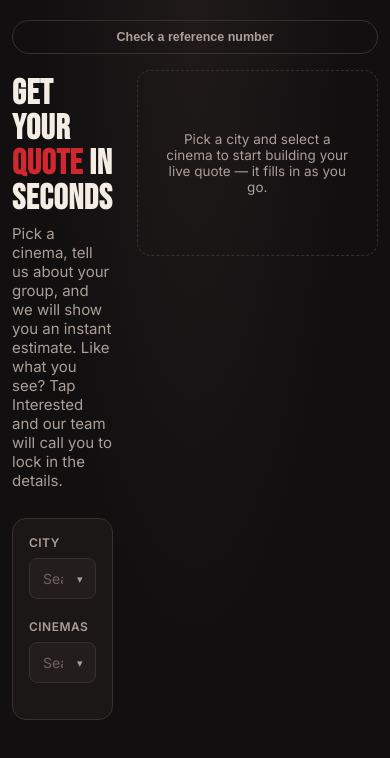
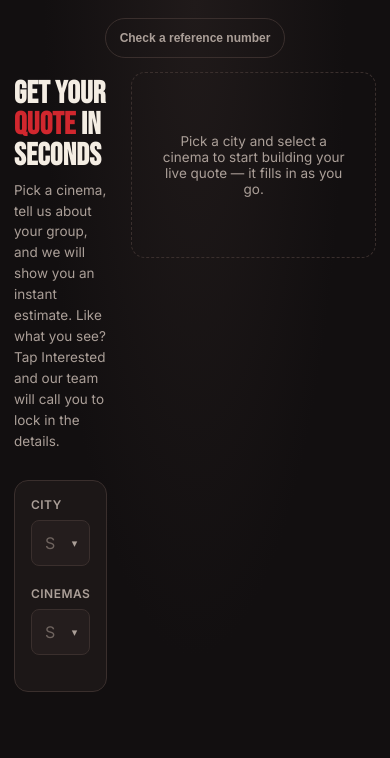
Before and after one commit to Infamoustiger0609/PVRINOX-BULK-BOOKING-RATE-CARD, a React (Vite) app: page / in a window 390 px wide. Shown: the top 758 px of the page. Built offline with nearby package versions, Linux system fonts and the light colour scheme.

Commit message:
phone responsiveness

```diff
--- a/src/App.jsx
+++ b/src/App.jsx
@@ -443,7 +443,7 @@ export default function App() {
           color: var(--ink);
         }
         .pb-title span { color: var(--red); }
-        .pb-subtitle { color: var(--ink-muted); font-size: 15px; margin: 0; max-width: 560px; }
+        .pb-subtitle { color: var(--ink-muted); font-size: 15px; line-height: 1.55; margin: 0; max-width: 560px; }
 
         .pb-top-bar {
           display: flex;
@@ -527,7 +527,7 @@ export default function App() {
           align-items: start;
         }
         .pb-grid-left { grid-column: 1; }
-        @media (max-width: 760px) {
+        @media (max-width: 860px) {
           .pb-grid { grid-template-columns: 1fr; }
           .pb-grid-left { grid-column: 1; }
         }
@@ -943,25 +943,39 @@ export default function App() {
           border-radius: 14px;
         }
 
-        @media (max-width: 760px) {
+        @media (max-width: 860px) {
           .pb-stub-wrap { position: static; top: auto; }
         }
 
         @media (max-width: 480px) {
-          .pb-page { padding: 20px 12px 40px; }
+          .pb-page { padding: 18px 14px 40px; }
           .pb-card { padding: 16px; }
-          .pb-title { font-size: clamp(30px, 9vw, 40px); }
+
+          .pb-top-bar { justify-content: center; margin-bottom: 14px; }
+          .pb-lookup-trigger { width: auto; padding: 8px 14px; font-size: 12px; min-height: 40px; }
+
+          .pb-title { font-size: clamp(26px, 8vw, 34px); letter-spacing: 0.01em; }
+          .pb-subtitle { font-size: 13.5px; max-width: 100%; }
+
+          .pb-input, .pb-select { font-size: 16px; padding: 12px 13px; }
+          .pb-combobox input.pb-input { padding-right: 34px; }
+          .pb-cinema-card-name, .pb-stub-row-value { overflow-wrap: break-word; word-break: break-word; }
+
           .pb-btn, .pb-stepper button, .pb-btn-reset, .pb-select-trigger {
             min-height: 44px;
           }
+          .pb-stepper button { width: 44px; }
           .pb-pill {
             min-height: 40px;
             padding: 10px 14px;
           }
           .pb-combo { min-height: 44px; }
           .pb-suggestion { min-height: 44px; display: flex; align-items: center; }
-          .pb-chip-remove, .pb-cinema-remove { min-height: 32px; }
+          .pb-chip { padding: 7px 8px 7px 14px; font-size: 13px; }
+          .pb-chip-remove { min-height: 36px; min-width: 28px; font-size: 15px; }
+          .pb-cinema-remove { min-height: 36px; }
           .pb-two-col { grid-template-columns: 1fr; }
+          .pb-stub-admit { font-size: 26px; }
           .pb-stub-top, .pb-stub-rows, .pb-stub-total, .pb-actions, .pb-barcode,
           .pb-contact-note, .pb-error, .pb-tentative-note {
             padding-left: 16px;
@@ -970,7 +984,6 @@ export default function App() {
           .pb-actions { flex-direction: column; }
           .pb-modal { padding: 16px; max-height: 90vh; }
           .pb-modal-backdrop { padding: 12px; }
-          .pb-lookup-trigger { width: 100%; text-align: center; }
         }
       `}</style>
 
@@ -1000,11 +1013,7 @@ export default function App() {
                   <input
                     type="text"
                     className="pb-input"
-                    placeholder={
-                      selectedCities.length === 0
-                        ? 'Search or select cities...'
-                        : selectedCities.length + ' selected — type to add more'
-                    }
+                    placeholder={selectedCities.length === 0 ? 'Search cities...' : selectedCities.length + ' selected'}
                     value={cityQuery}
                     onChange={(e) => {
                       setCityQuery(e.target.value);
@@ -1087,9 +1096,7 @@ export default function App() {
                     type="text"
                     className="pb-input"
                     placeholder={
-                      selectedCinemaNames.length === 0
-                        ? 'Search or select cinemas...'
-                        : selectedCinemaNames.length + ' selected — type to add more'
+                      selectedCinemaNames.length === 0 ? 'Search cinemas...' : selectedCinemaNames.length + ' selected'
                     }
                     value={cinemaQuery}
                     onChange={(e) => {
```
